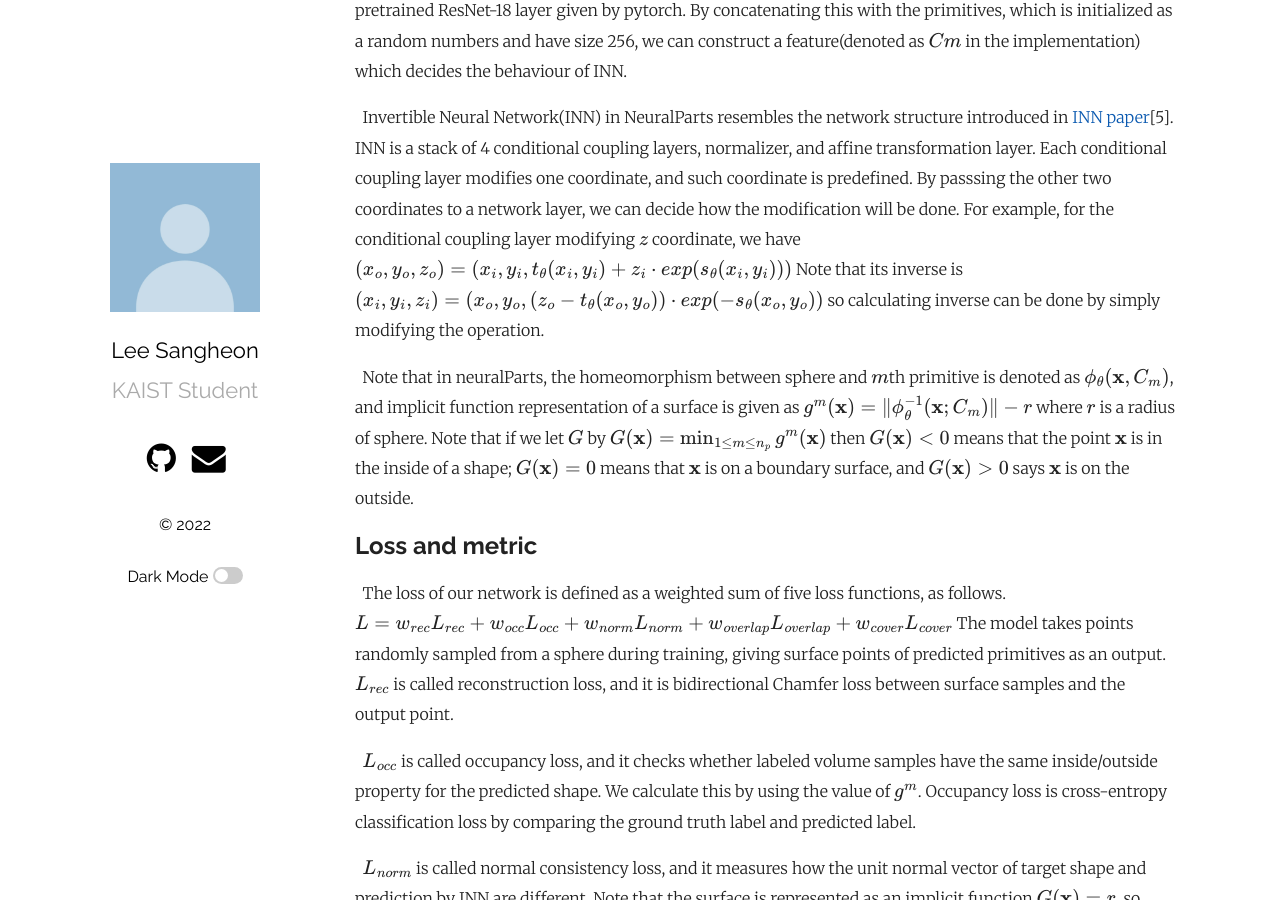
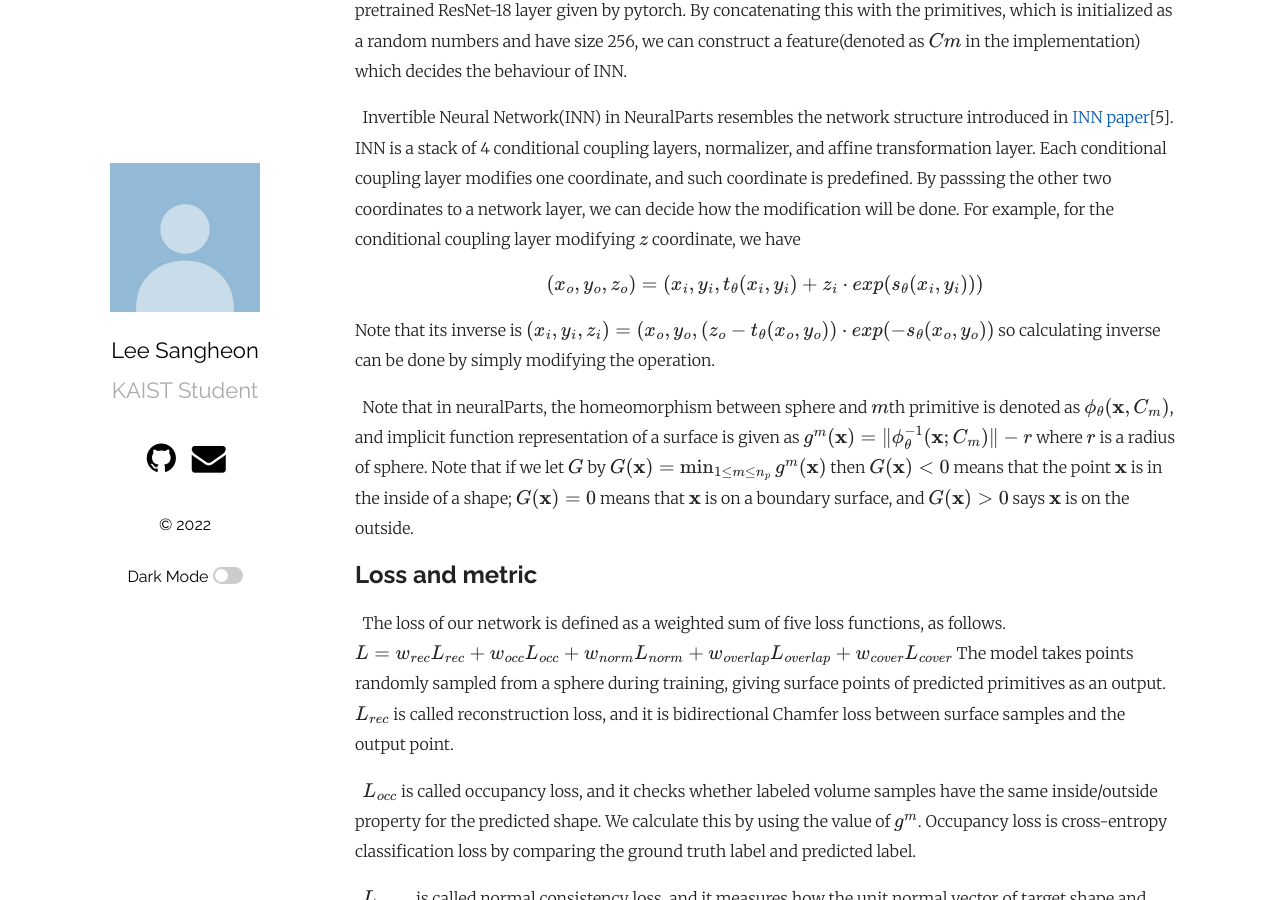
Before and after one commit to buaaaaang/buaaaaang.github.io, a Jekyll site: the page built from _posts/2022-06-19-NeuralParts.markdown, in a window 1280 px wide and 900 px high, scrolled down 1516 px. Built offline with Jekyll 4.4.1, drawn with Linux system fonts in a browser that asks for light colours; formulas are drawn with MathJax 3.

```diff
--- a/_posts/2022-06-19-NeuralParts.markdown
+++ b/_posts/2022-06-19-NeuralParts.markdown
@@ -35,9 +35,7 @@ Network
 &nbsp;&nbsp;Feature extractor is implemented in feature_extractor.py. First, image of size 224 $\times$ 224 is given as input of pretrained ResNet-18 layer given by pytorch. By concatenating this with the primitives, which is initialized as a random numbers and have size 256, we can construct a feature(denoted as $Cm$ in the implementation) which decides the behaviour of INN.
 
 &nbsp;&nbsp;Invertible Neural Network(INN) in NeuralParts resembles the network structure introduced in [INN paper][INNPaper][5]. INN is a stack of 4 conditional coupling layers, normalizer, and affine transformation layer. Each conditional coupling layer modifies one coordinate, and such coordinate is predefined. By passsing the other two coordinates to a network layer, we can decide how the modification will be done. For example, for the conditional coupling layer modifying $z$ coordinate, we have
-$$
-(x_o, y_o, z_o) = (x_i, y_i, t_\theta(x_i, y_i) + z_i \cdot exp(s_\theta(x_i, y_i)))
-$$
+\\[(x_o, y_o, z_o) = (x_i, y_i, t_\theta(x_i, y_i) + z_i \cdot exp(s_\theta(x_i, y_i)))\\]
 Note that its inverse is
 $$(x_i, y_i, z_i) = (x_o, y_o, (z_o - t_\theta(x_o, y_o)) \cdot exp(-s_\theta(x_o, y_o))$$
 so calculating inverse can be done by simply modifying the operation.
```
